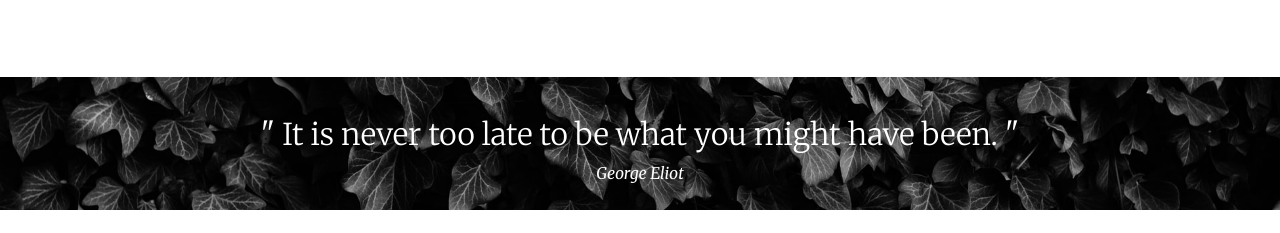
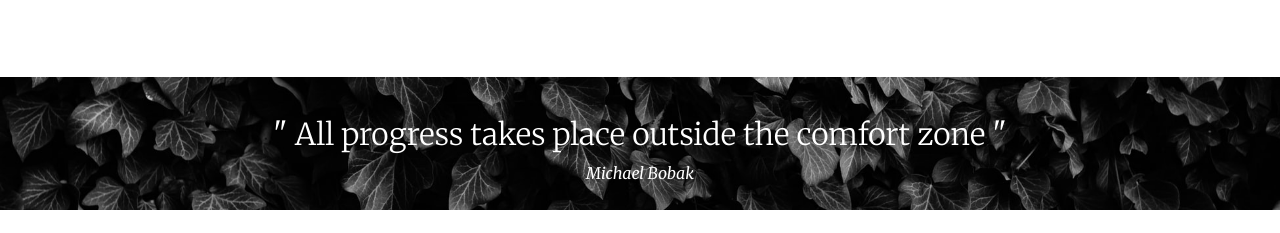
Before and after one commit to bnelson13/weeks-trend, a plain HTML site: page index.html in a window 1280 px wide. Shown: the part 2138-2371 px from the top of the page. Drawn offline with nearby package versions, Linux system fonts and the light colour scheme.

Commit message:
Updated second quote

```diff
--- a/index.html
+++ b/index.html
@@ -176,8 +176,8 @@
     </div>
 
     <div class="qBox">
-        <div class="qBoxQuote">" It is never too late to be what you might have been. "</div>
-        <div class="qBoxAuthor">George Eliot</div>
+        <div class="qBoxQuote">" All progress takes place outside the comfort zone "</div>
+        <div class="qBoxAuthor">Michael Bobak</div>
     </div>
 
     <div class="card-holder-4">
```
